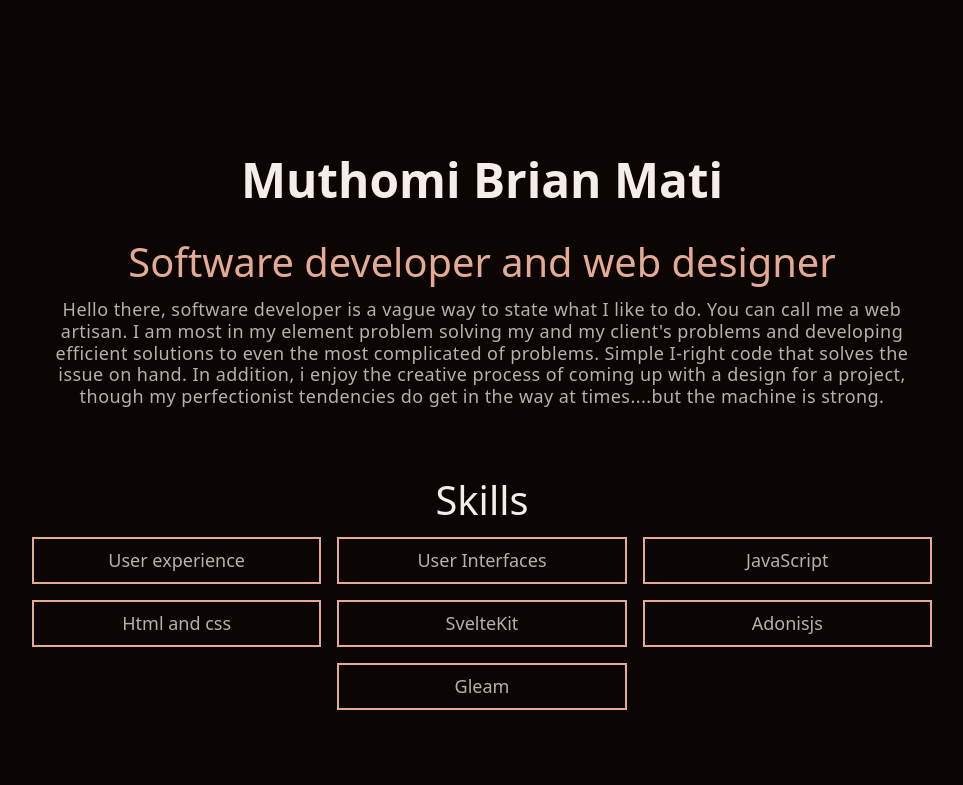
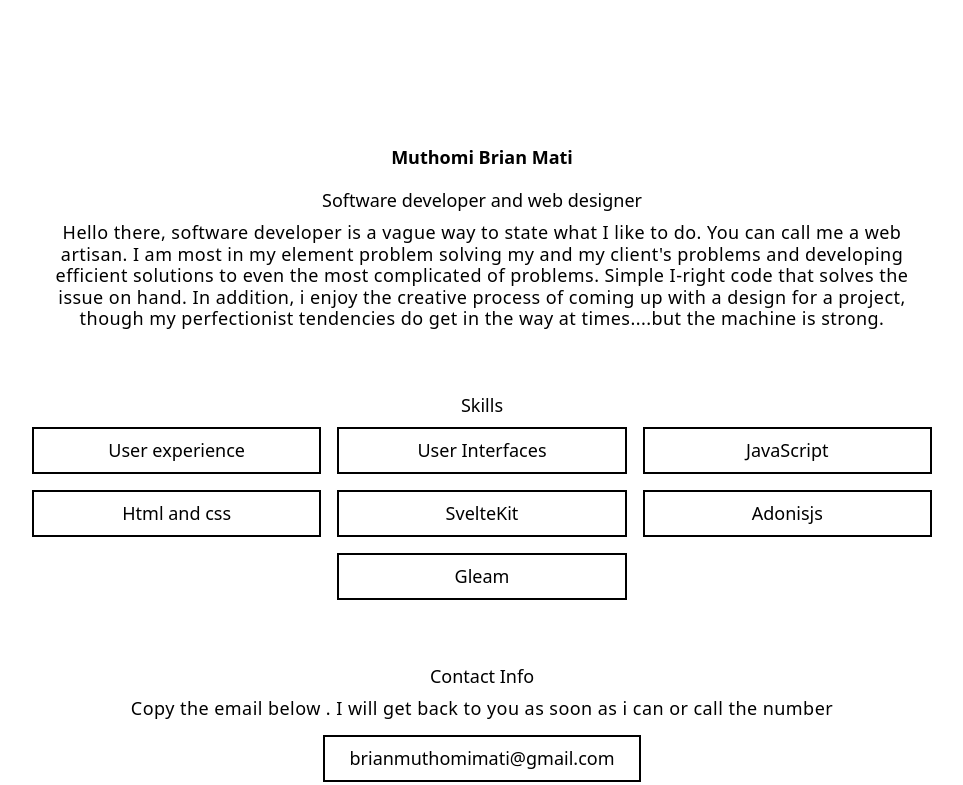
Before and after one commit to brian-mati/portfolio, a SvelteKit app: page / in a window 1280 px wide. Shown: the top 785 px of the page, without its empty margins (158-1121 px from the left). Built offline with nearby package versions, Linux system fonts and the light colour scheme.

Commit message:
added new colors

```diff
--- a/src/app.css
+++ b/src/app.css
@@ -16,17 +16,21 @@
 }
 
 @theme {
-	--color-base-headings: oklch(95.15% 0.01 41.88);
-	--color-base-body: hsl(16, 7%, 70%);
-	--color-base-background: oklch(12.5% 0.014 33.28);
-	--color-base-primary: oklch(78.76% 0.076 41.35);
-
-	--color-base-secondary: oklch(45.06% 0.126 39.12) --color-base-accent: oklch(67.99% 0.18 39.21);
-	--text-headings: 2.986rem;
-	--text-subheading: 2.488rem;
-	--font-mono: 'roboto';
+	--color-light-text: #040a0a;
+	  --color-light-background: #f8fcfc;
+	  --color-light-primary: #4bbcb1;
+	  --color-light-secondary: #93a8d7;
+	  --color-light-accent: #6f6ec9;
 }
 
 body {
 	font-size: 18px;
 }
+
+.dark {
+	--text: #f4fbfb;
+	--background: #030707;
+	--primary: #42b3a7;
+	--secondary: #283d6c;
+	--accent: #373691;
+  }
```
